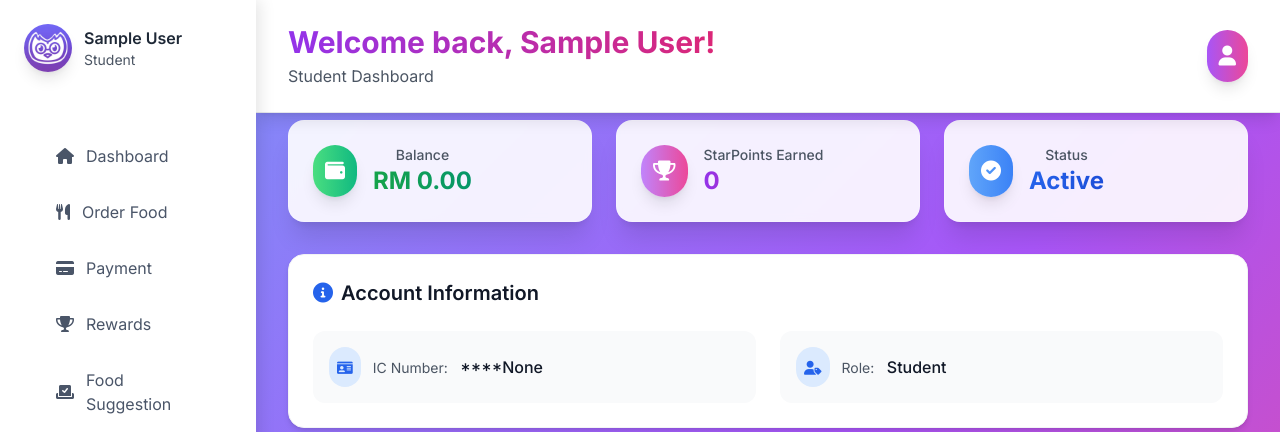
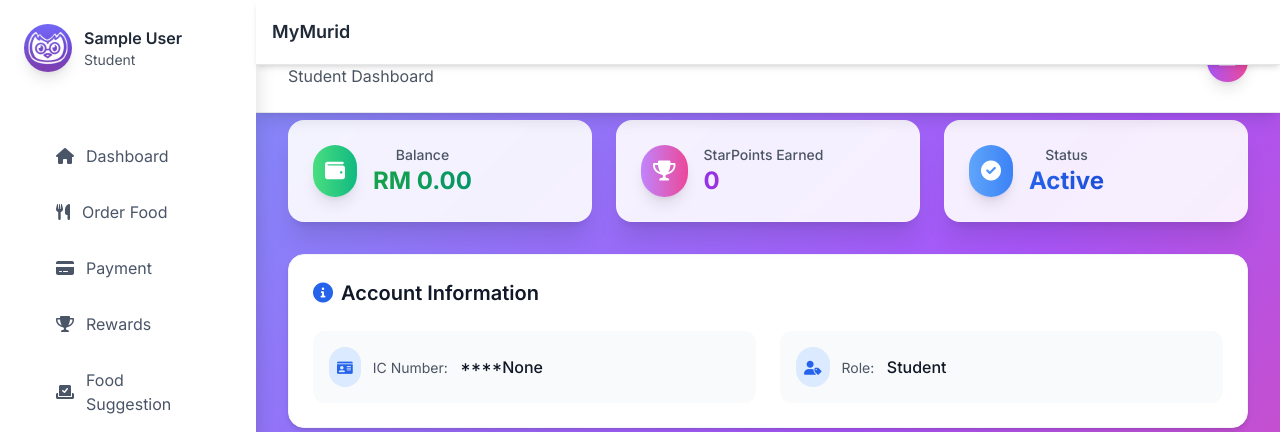
Before and after one commit to Yipalgaming/MyMurid, a Flask app: page /student in a window 1280 px wide. Shown: the top 432 px of the page. Run offline with Flask 3, Linux system fonts and the light colour scheme; the visitor is signed in with stand-in values (Sample User, id 1); some libraries are stand-ins or nearby versions.

Commit message:
Add top navigation bar to all authenticated pages

```diff
--- a/templates/base.html
+++ b/templates/base.html
@@ -479,10 +479,23 @@
       {% endif %}
     {% endwith %}
 
-  <div class="main-content transition-all duration-300 {% if user.is_authenticated and request.endpoint not in ['login', 'parent_login', 'parent_register'] %}ml-0 md:ml-64{% endif %} {% if request.endpoint in ['login', 'parent_login', 'parent_register'] %}flex justify-center{% endif %}" id="main-content">
+  <div class="main-content transition-all duration-300 {% if user.is_authenticated and request.endpoint not in ['login', 'parent_login', 'parent_register'] %}pt-16 ml-0 md:ml-64{% endif %} {% if request.endpoint in ['login', 'parent_login', 'parent_register'] %}flex justify-center{% endif %}" id="main-content">
 
   {% block content %}{% endblock %}
 </div>
+
+    <!-- Top Navigation Bar - visible on all authenticated pages -->
+    {% if user.is_authenticated %}
+    <nav class="fixed top-0 left-0 md:left-64 right-0 bg-white border-b border-gray-200 z-50 shadow-md transition-all duration-300" id="top-nav" aria-label="Top navigation">
+  <div class="flex items-center justify-between h-16 px-4">
+    <button onclick="toggleSidebar()" class="md:hidden text-gray-600 hover:text-indigo-600 transition-colors p-2">
+      <i class="fas fa-bars text-2xl"></i>
+    </button>
+    <h1 class="text-lg font-semibold text-gray-800">MyMurid</h1>
+    <div class="w-10"></div> <!-- Spacer for centering -->
+  </div>
+</nav>
+{% endif %}
 
 
 <script src="https://code.jquery.com/jquery-3.2.1.slim.min.js"
```
